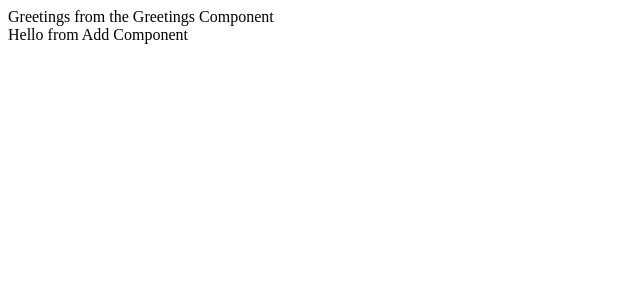
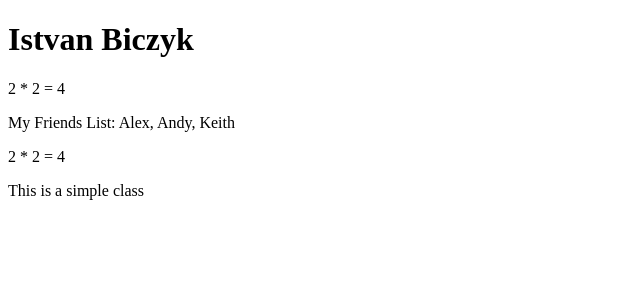
Before and after one commit to stevebiczyk/master-react, a React (Create React App) app: page / in a window 1280 px wide. Shown: the top 300 px of the page, without its empty margins (0-640 px from the left). Built offline with nearby package versions, Linux system fonts and the light colour scheme.

Commit message:
expressions in JSX

```diff
--- a/src/App.js
+++ b/src/App.js
@@ -2,10 +2,17 @@ import Add from "./components/Add";
 import Greetings from "./components/Greetings";
 
 function App() {
+  const myName = "Istvan Biczyk";
+  const multiply = (a, b) => a * b;
+  const specialClass = "simple-class";
+
   return (
     <>
-      <Greetings />
-      <Add />
+      <h1>{myName}</h1>
+      <p> 2 * 2 = {2 * 2}</p>
+      <p> My Friends List: {["Alex, Andy, Keith"]}</p>
+      <p> 2 * 2 = {multiply(2, 2)}</p>
+      <p className={specialClass}>This is a simple class</p>
     </>
   );
 }
```
